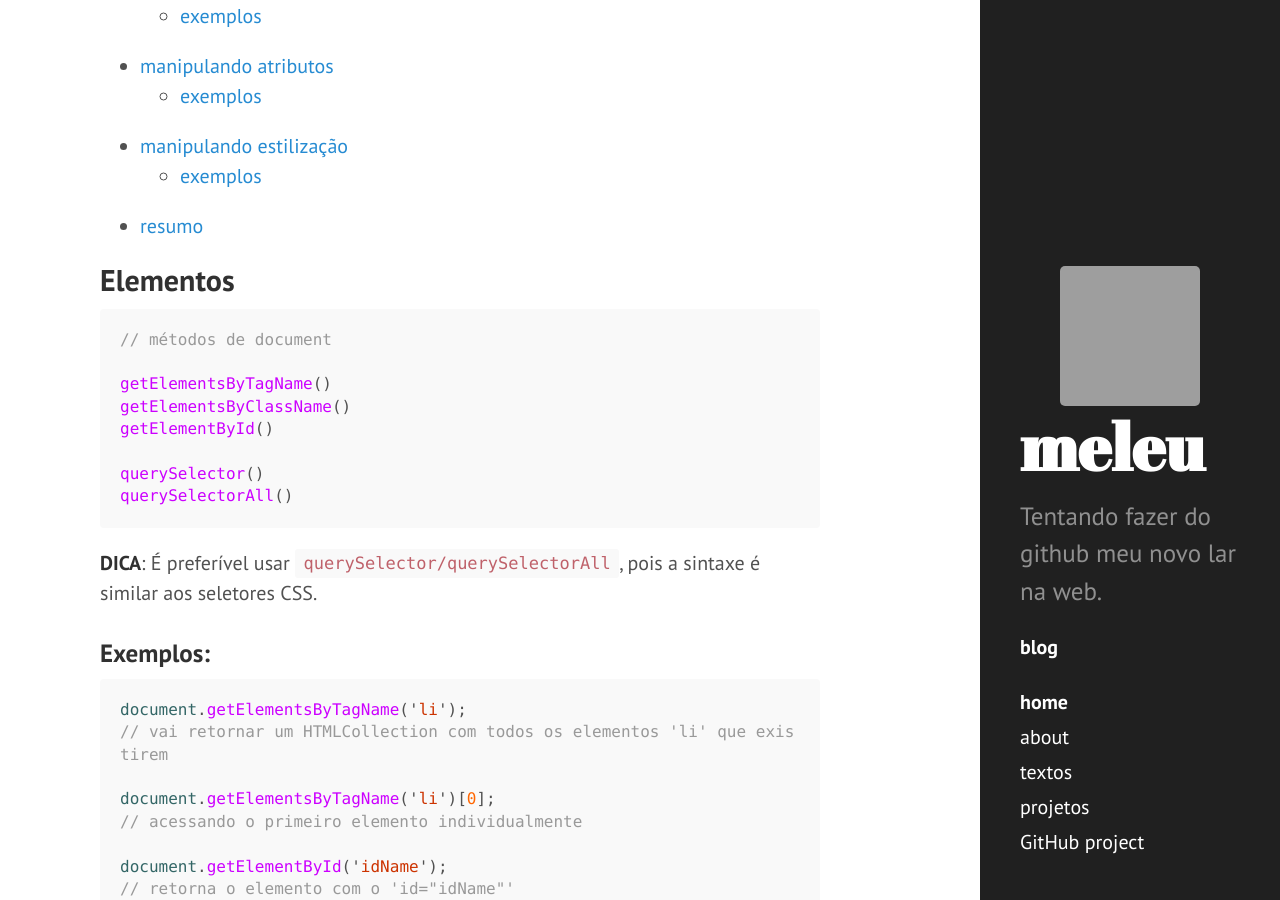
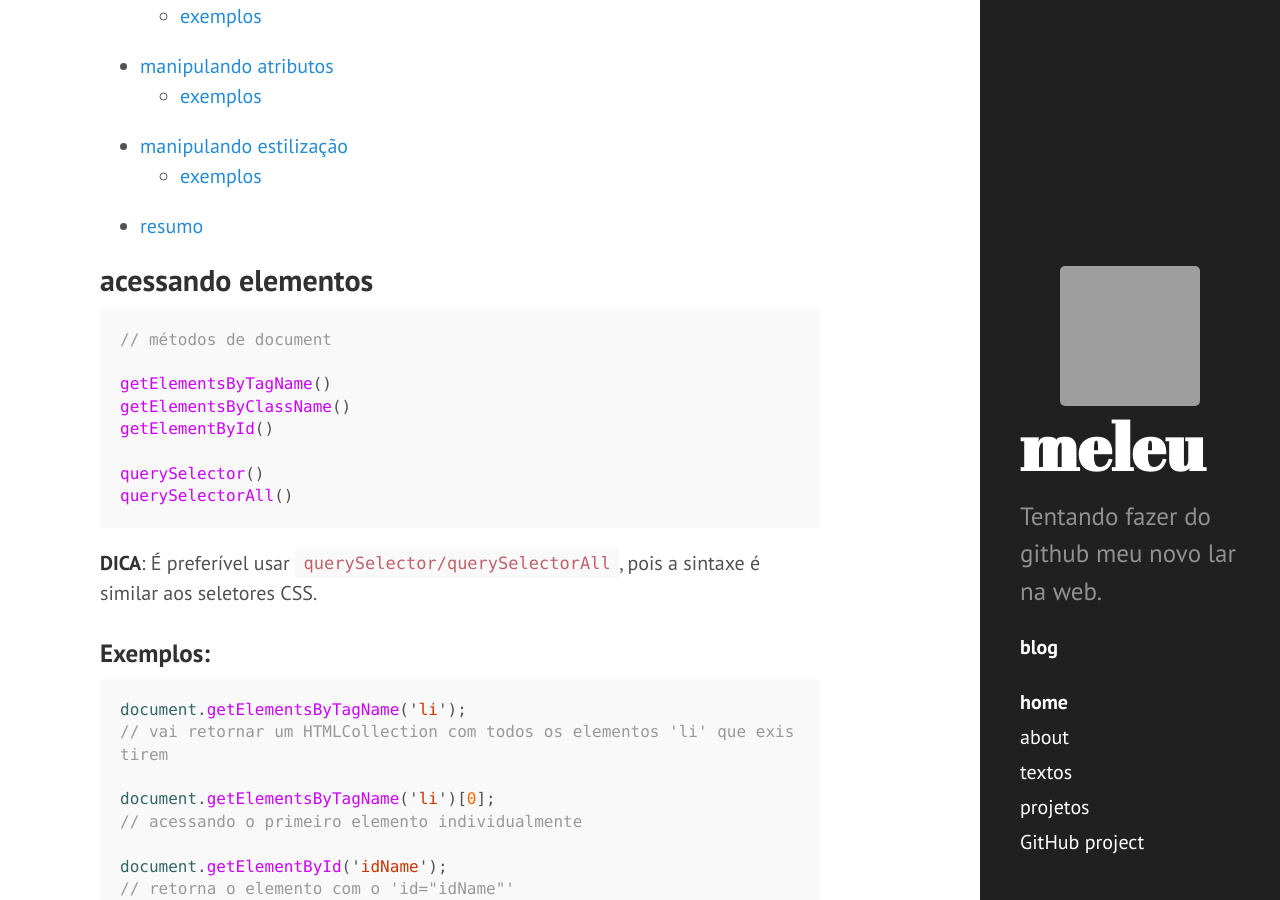
Before and after one commit to meleu/meleu.github.io, a Jekyll site: the page built from _posts/2020-04-19-dom-manipulation.md, in a window 1280 px wide and 900 px high, scrolled down 369 px. Built offline with Jekyll 4.4.1, drawn with Linux system fonts in a browser that asks for light colours; comment, search, counter and statistics services are not loaded; some of the changed lines change nothing that is shown; grey boxes are pictures that could not be loaded.

Commit message:
_posts/2020-04-19-dom-manipulation.md updated from https://stackedit.io/

````diff
--- a/_posts/2020-04-19-dom-manipulation.md
+++ b/_posts/2020-04-19-dom-manipulation.md
@@ -11,7 +11,7 @@ Apenas algumas anotações do que venho aprendendo. O mais básico do básico de
 Todos os exemplos mencionados aqui podem ser testados no console do seu browser. Basta abrir o "Developer Tools" (geralmente a tecla `F12` abre o DevTools).
 
 
-- [acessando elementos](#elementos)
+- [acessando elementos](#acessando-elementos)
     - [exemplos](#exemplos)
 - [manipulando atributos](#atributos)
     - [exemplos](#exemplos)
@@ -20,7 +20,7 @@ Todos os exemplos mencionados aqui podem ser testados no console do seu browser.
 - [resumo](#resumo)
 
 
-## Elementos
+## acessando elementos
 
 ```js
 // métodos de document
@@ -138,7 +138,7 @@ link.classList.toggle('done');
 
 
 <!--stackedit_data:
-eyJoaXN0b3J5IjpbMTA2ODIwNTI0NywtMTczOTE2ODQ2NCwtMT
+eyJoaXN0b3J5IjpbLTg2MjI2ODUzMiwtMTczOTE2ODQ2NCwtMT
 UxNDMwMDg1OSwtODQ1MzYxMDI0LC0xNDU5MzcyNjMxLC05NDA5
 NDcyNDFdfQ==
 -->
````
